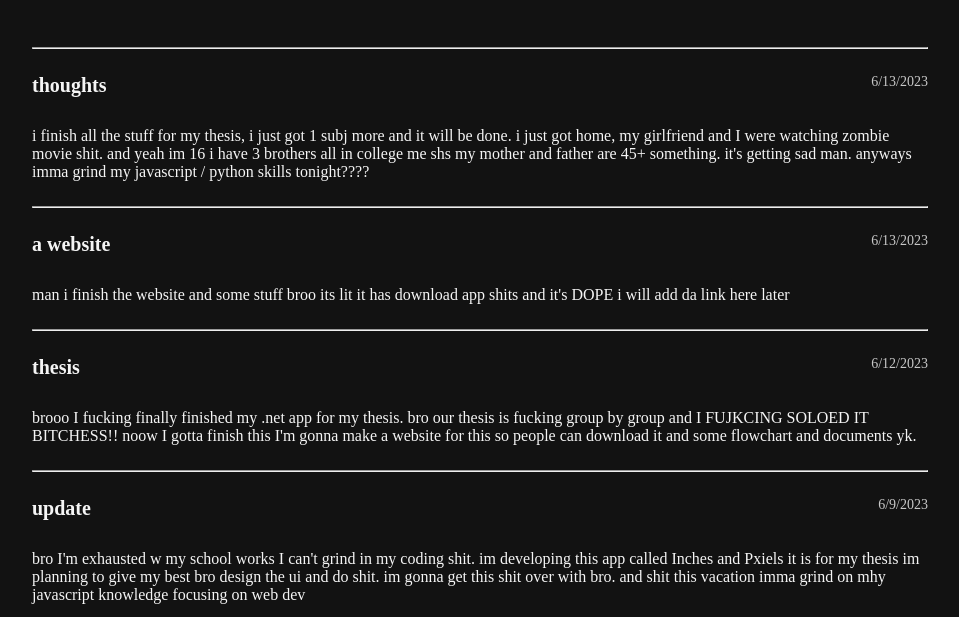
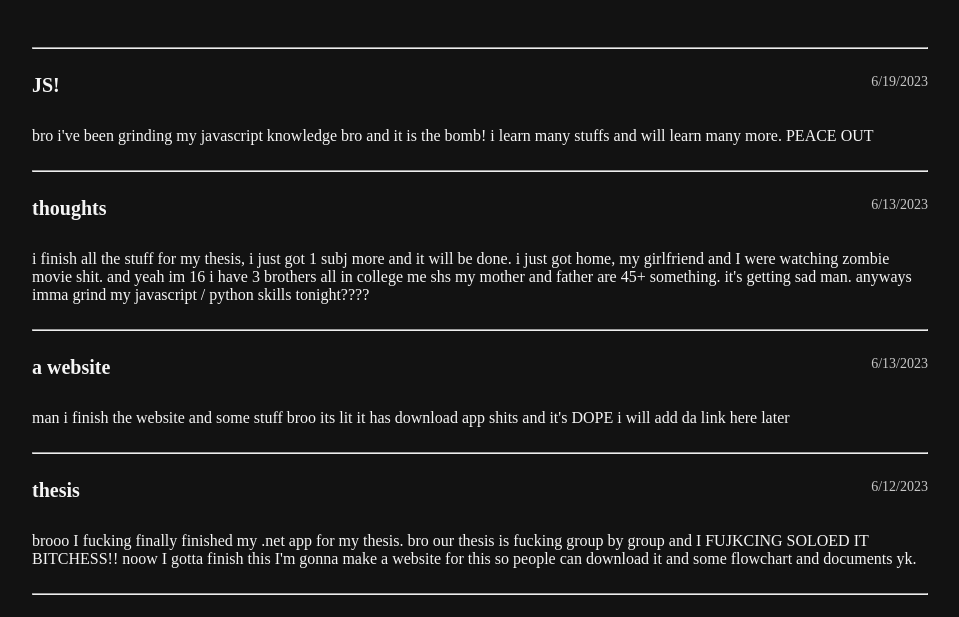
Before and after one commit to jedelacruz/da-blog, a plain HTML site: page index.html in a window 1280 px wide. Shown: the part 80-697 px from the top of the page, without its empty margins (160-1119 px from the left). Drawn offline with Linux system fonts and the light colour scheme.

Commit message:
Update index.html

```diff
--- a/index.html
+++ b/index.html
@@ -16,6 +16,23 @@
                 <h1>da blog</h1>
             </header>
             <div class="container">
+
+                <div class="container-box">
+
+                    <hr class="line-breaker">
+
+                    <div class="title-date-box">
+                        <p class="title">JS!</p>
+                        <p class="date">6/19/2023</p>
+                    </div>
+
+                    <p class="main-text">
+
+                 bro i've been grinding my javascript knowledge bro and it is the bomb! i learn many stuffs and will learn many more. PEACE OUT
+
+                    </p>
+
+                </div>
 
                 <div class="container-box">
 
```
